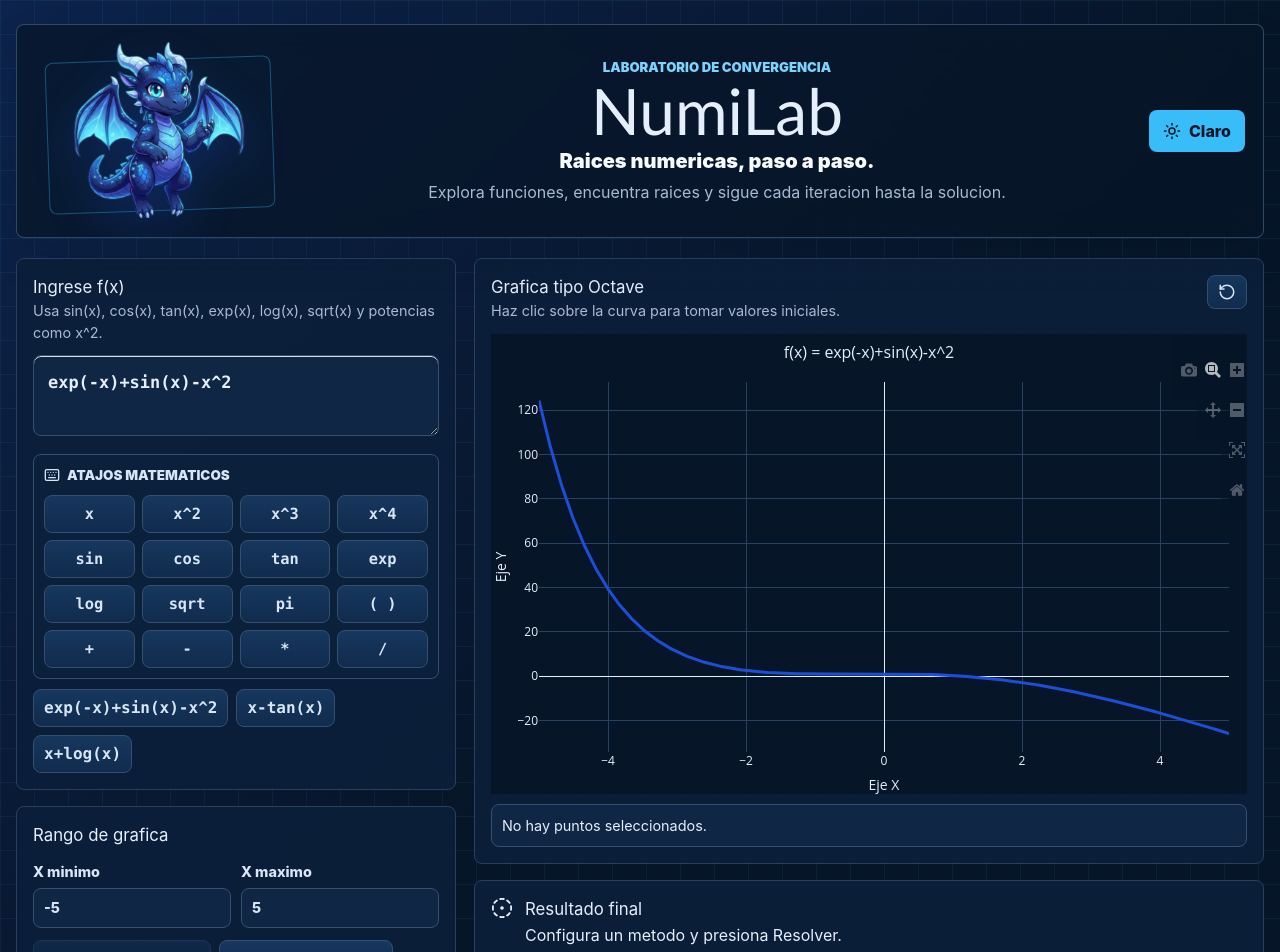
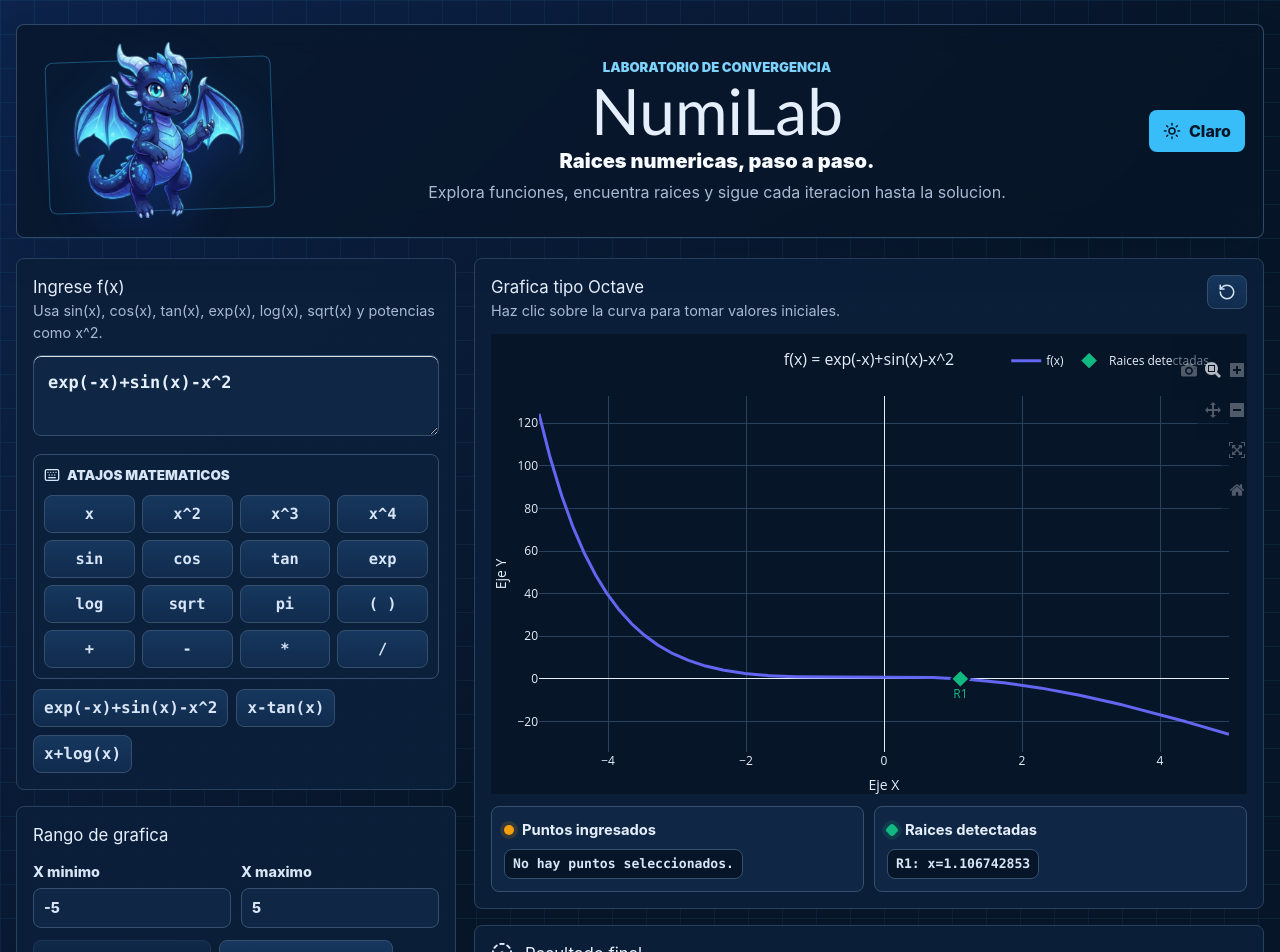
Before and after one commit to mary321mq/App_MNO-iteria-lab, a React (Vite) app: page / in a window 1280 px wide. Shown: the top 952 px of the page. Built offline with nearby package versions, Linux system fonts and the light colour scheme.

Commit message:
Muestra puntos y raices en la grafica

```diff
--- a/src/App.tsx
+++ b/src/App.tsx
@@ -5,6 +5,7 @@ import { IterationTable } from "./components/IterationTable";
 import { ResultCard } from "./components/ResultCard";
 import { copyResult } from "./export/clipboard";
 import { exportToExcel } from "./export/excel";
+import { formatNumber } from "./math/format";
 import { compileRealFunction } from "./math/parser";
 import { scanIntervals } from "./math/scan";
 import { analyzeFixedPoint } from "./methods/fixedPoint";
@@ -401,7 +402,10 @@ function App() {
               {selectedPoints.map((point, index) => (
                 <div key={point.id} className="point-card">
                   <strong>P{index + 1}</strong>
-                  <span>x={point.x.toFixed(5)}</span>
+                  <span className="point-values">
+                    <span>x={formatNumber(point.x, 7)}</span>
+                    <span>f(x)={formatNumber(point.y, 7)}</span>
+                  </span>
                   <div>
                     {(["a", "b", "x0", "x1", "x2"] as const).map((target) => (
                       <button key={target} type="button" onClick={() => setPoint(point, target)}>
@@ -450,6 +454,7 @@ function App() {
             f={compiled}
             range={range}
             points={selectedPoints}
+            detectedIntervals={intervals}
             darkMode={darkMode}
             onSelectPoint={onSelectPoint}
           />
--- a/src/components/FunctionGraph.tsx
+++ b/src/components/FunctionGraph.tsx
@@ -1,7 +1,7 @@
 import { RotateCcw } from "lucide-react";
 import { useEffect, useMemo, useRef } from "react";
 import Plotly from "plotly.js-dist-min";
-import { PointSelection } from "../types/numerical";
+import { PointSelection, ScanInterval } from "../types/numerical";
 import { formatNumber } from "../math/format";
 
 interface FunctionGraphProps {
@@ -9,8 +9,38 @@ interface FunctionGraphProps {
   f: ((x: number) => number) | null;
   range: { min: number; max: number };
   points: PointSelection[];
+  detectedIntervals: ScanInterval[];
   darkMode: boolean;
   onSelectPoint: (point: PointSelection) => void;
+}
+
+function refineRoot(f: (x: number) => number, a: number, b: number): number | null {
+  let left = a;
+  let right = b;
+  let fLeft = f(left);
+  let fRight = f(right);
+
+  if (!Number.isFinite(fLeft) || !Number.isFinite(fRight)) return null;
+  if (Math.abs(fLeft) < 1e-12) return left;
+  if (Math.abs(fRight) < 1e-12) return right;
+  if (fLeft * fRight > 0) return (left + right) / 2;
+
+  for (let index = 0; index < 42; index += 1) {
+    const mid = (left + right) / 2;
+    const fMid = f(mid);
+    if (!Number.isFinite(fMid)) return null;
+    if (Math.abs(fMid) < 1e-12) return mid;
+
+    if (fLeft * fMid <= 0) {
+      right = mid;
+      fRight = fMid;
+    } else {
+      left = mid;
+      fLeft = fMid;
+    }
+  }
+
+  return (left + right) / 2;
 }
 
 export function FunctionGraph({
@@ -18,6 +48,7 @@ export function FunctionGraph({
   f,
   range,
   points,
+  detectedIntervals,
   darkMode,
   onSelectPoint,
 }: FunctionGraphProps) {
@@ -41,6 +72,17 @@ export function FunctionGraph({
     return { x, y };
   }, [f, range.max, range.min]);
 
+  const detectedRoots = useMemo(() => {
+    if (!f) return [];
+
+    const roots = detectedIntervals
+      .map((interval) => refineRoot(f, interval.a, interval.b))
+      .filter((root): root is number => root !== null && Number.isFinite(root))
+      .sort((left, right) => left - right);
+
+    return roots.filter((root, index) => index === 0 || Math.abs(root - roots[index - 1]) > 1e-5);
+  }, [detectedIntervals, f]);
+
   useEffect(() => {
     if (!graphRef.current) return;
     const bg = darkMode ? "#071528" : "#ffffff";
@@ -54,7 +96,7 @@ export function FunctionGraph({
         type: "scatter",
         mode: "lines",
         name: "f(x)",
-        line: { color: "#1d4ed8", width: 3 },
+        line: { color: "#6366f1", width: 3 },
         hovertemplate: "x=%{x:.6f}<br>f(x)=%{y:.6f}<extra></extra>",
       },
       {
@@ -62,11 +104,29 @@ export function FunctionGraph({
         y: points.map((point) => point.y),
         type: "scatter",
         mode: "markers+text",
-        name: "Puntos",
-        marker: { color: "#38bdf8", size: 10, line: { color: "#0b1f3a", width: 1 } },
+        name: "Puntos ingresados",
+        marker: { color: "#f59e0b", size: 13, line: { color: darkMode ? "#071528" : "#ffffff", width: 2 } },
         text: points.map((_, index) => `P${index + 1}`),
         textposition: "top center",
-        hovertemplate: "x=%{x:.6f}<br>f(x)=%{y:.6f}<extra></extra>",
+        textfont: { color: "#f59e0b", size: 12 },
+        hovertemplate: "Punto ingresado<br>x=%{x:.6f}<br>f(x)=%{y:.6f}<extra></extra>",
+      },
+      {
+        x: detectedRoots,
+        y: detectedRoots.map(() => 0),
+        type: "scatter",
+        mode: "markers+text",
+        name: "Raices detectadas",
+        marker: {
+          color: "#10b981",
+          size: 14,
+          symbol: "diamond",
+          line: { color: darkMode ? "#071528" : "#ffffff", width: 2 },
+        },
+        text: detectedRoots.map((_, index) => `R${index + 1}`),
+        textposition: "bottom center",
+        textfont: { color: "#10b981", size: 12 },
+        hovertemplate: "Raiz detectada<br>x=%{x:.8f}<br>f(x)=0<extra></extra>",
       },
     ];
 
@@ -88,7 +148,13 @@ export function FunctionGraph({
         zerolinecolor: text,
         automargin: true,
       },
-      legend: { orientation: "h", x: 0, y: 1.12 },
+      legend: {
+        orientation: "h",
+        x: 0.98,
+        y: 1.14,
+        xanchor: "right",
+        font: { color: text, size: 12 },
+      },
       hovermode: "closest",
     };
 
@@ -118,7 +184,18 @@ export function FunctionGraph({
     return () => {
       graph.removeAllListeners?.("plotly_click");
     };
-  }, [darkMode, expression, f, onSelectPoint, points, range.max, range.min, samples.x, samples.y]);
+  }, [
+    darkMode,
+    detectedRoots,
+    expression,
+    f,
+    onSelectPoint,
+    points,
+    range.max,
+    range.min,
+    samples.x,
+    samples.y,
+  ]);
 
   return (
     <section className="panel graph-panel">
@@ -137,7 +214,10 @@ export function FunctionGraph({
         </button>
       </div>
       <div className="plot-shell" ref={graphRef} />
-      <div className="selected-points">
+      <div className="graph-insights">
+        <div className="graph-insight-card points-card">
+          <strong>Puntos ingresados</strong>
+          <div>
             {points.length === 0 ? (
               <span>No hay puntos seleccionados.</span>
             ) : (
@@ -148,6 +228,22 @@ export function FunctionGraph({
               ))
             )}
           </div>
+        </div>
+        <div className="graph-insight-card roots-card">
+          <strong>Raices detectadas</strong>
+          <div>
+            {detectedRoots.length === 0 ? (
+              <span>No se detectaron cruces en este rango.</span>
+            ) : (
+              detectedRoots.map((root, index) => (
+                <span key={`${root}-${index}`}>
+                  R{index + 1}: x={formatNumber(root, 10)}
+                </span>
+              ))
+            )}
+          </div>
+        </div>
+      </div>
     </section>
   );
 }
--- a/src/index.css
+++ b/src/index.css
@@ -925,6 +925,81 @@ label {
   height: 460px;
 }
 
+.graph-insights {
+  display: grid;
+  grid-template-columns: repeat(2, minmax(0, 1fr));
+  gap: 10px;
+  margin-top: 12px;
+}
+
+.graph-insight-card {
+  display: grid;
+  gap: 8px;
+  border: 1px solid #d9e2ef;
+  border-radius: 8px;
+  padding: 12px;
+  background: #f8fbff;
+}
+
+.dark .graph-insight-card {
+  background: #0f2745;
+  border-color: #35506f;
+}
+
+.graph-insight-card strong {
+  display: flex;
+  align-items: center;
+  gap: 8px;
+  color: #0b1f3a;
+  font-size: 0.92rem;
+}
+
+.dark .graph-insight-card strong {
+  color: #e5eefb;
+}
+
+.graph-insight-card strong::before {
+  content: "";
+  width: 10px;
+  height: 10px;
+  border-radius: 999px;
+  background: #f59e0b;
+  box-shadow: 0 0 0 4px rgba(245, 158, 11, 0.14);
+}
+
+.roots-card strong::before {
+  border-radius: 3px;
+  background: #10b981;
+  box-shadow: 0 0 0 4px rgba(16, 185, 129, 0.14);
+  transform: rotate(45deg);
+}
+
+.graph-insight-card div {
+  display: flex;
+  flex-wrap: wrap;
+  gap: 7px;
+}
+
+.graph-insight-card span {
+  min-height: 28px;
+  display: inline-flex;
+  align-items: center;
+  border: 1px solid #d9e2ef;
+  border-radius: 8px;
+  padding: 4px 8px;
+  background: white;
+  color: #31445f;
+  font-family: Consolas, Monaco, monospace;
+  font-size: 0.82rem;
+  font-weight: 800;
+}
+
+.dark .graph-insight-card span {
+  background: #071528;
+  border-color: #35506f;
+  color: #d7e5f6;
+}
+
 .selected-points,
 .convergence-list {
   display: grid;
@@ -1039,6 +1114,19 @@ th {
   align-items: center;
 }
 
+.point-values {
+  display: grid;
+  gap: 2px;
+  color: #31445f;
+  font-family: Consolas, Monaco, monospace;
+  font-size: 0.84rem;
+  font-weight: 800;
+}
+
+.dark .point-values {
+  color: #d7e5f6;
+}
+
 .point-card div {
   display: flex;
   flex-wrap: wrap;
@@ -1143,6 +1231,10 @@ th {
     grid-template-columns: 1fr;
   }
 
+  .graph-insights {
+    grid-template-columns: 1fr;
+  }
+
   .symbol-grid {
     grid-template-columns: repeat(3, minmax(0, 1fr));
   }
```
Lines whose indentation alone changed are shown as unchanged.
